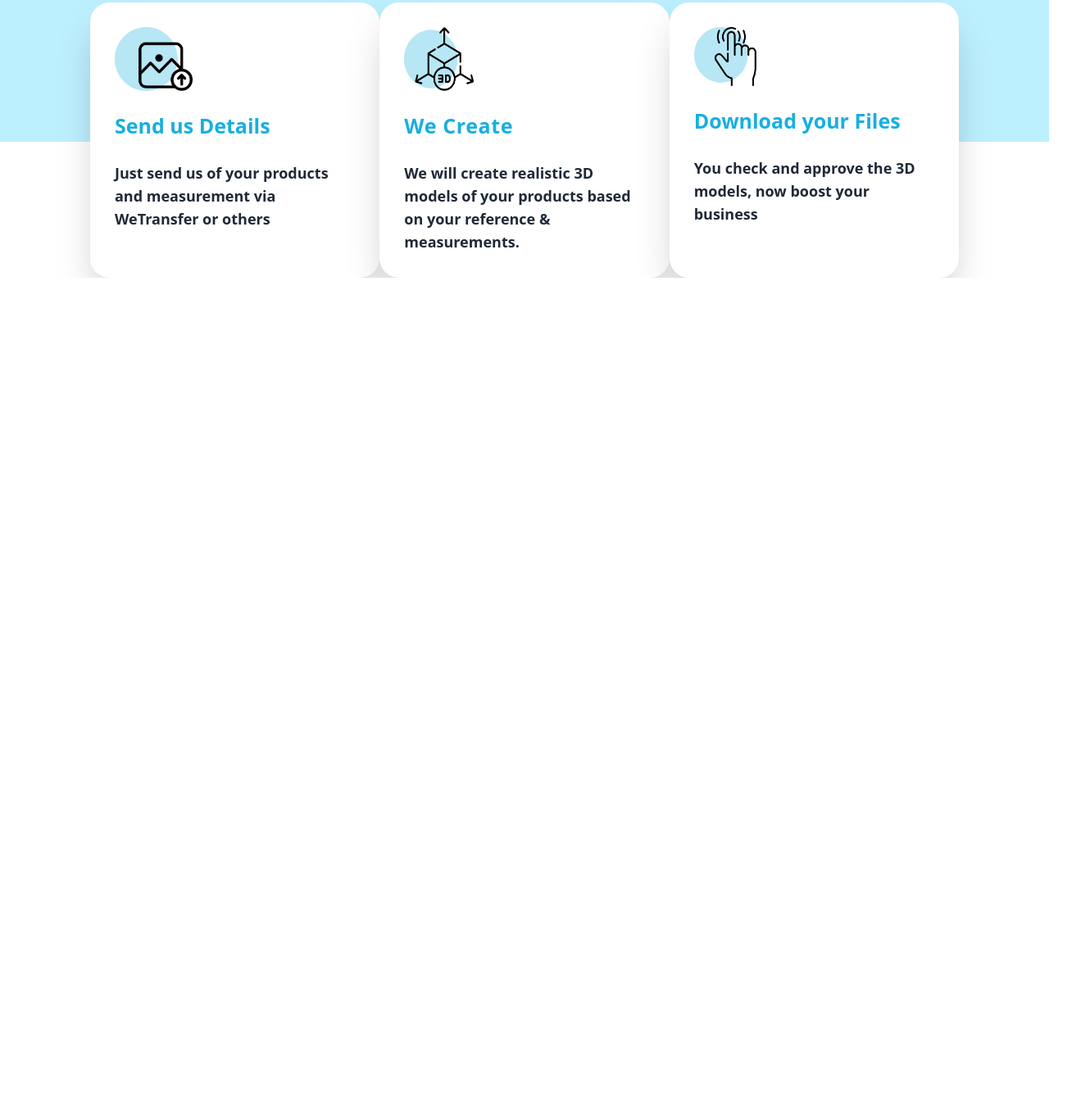
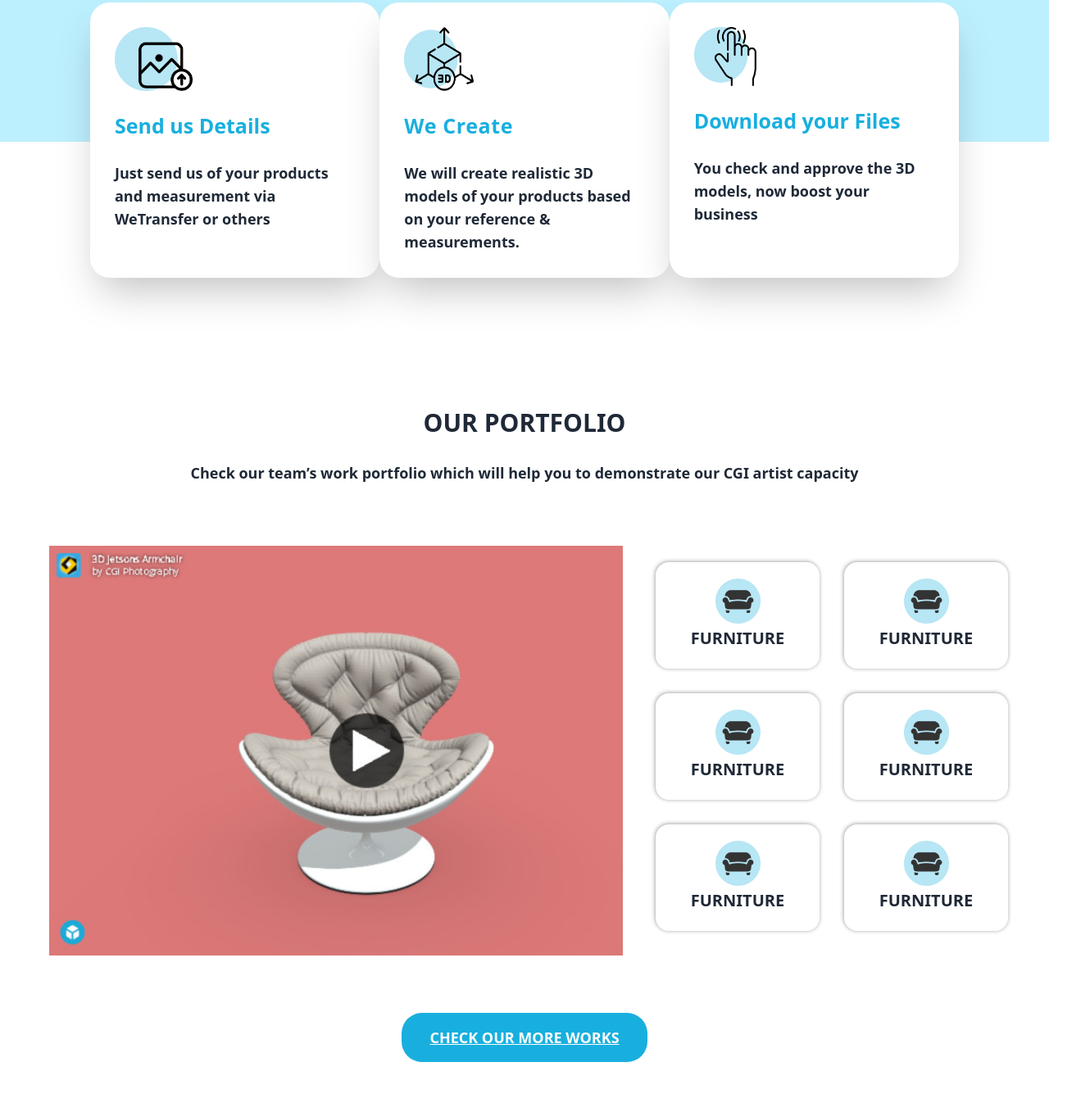
Before and after one commit to sharif742743/assignment, a plain HTML site: page index.htm in a window 1280 px wide. Shown: the part 4322-5668 px from the top of the page at 82% size, 1330 px wide, since content can reach past the window. Before the commit the page ends 4661 px from the top, so only its background shows below. Drawn offline with nearby package versions, Linux system fonts and the light colour scheme.

Commit message:
done body

```diff
--- a/index.htm
+++ b/index.htm
@@ -207,6 +207,72 @@
             </div>
         </div>
 
+        <div class="p-[20px] mt-[300px]">
+            <p class="text-[30px] font-bold text-center">OUR PORTFOLIO</p>
+            <p class="text-lg font-semibold text-center my-[25px]">Check our team’s work portfolio which will help you to demonstrate our CGI artist capacity</p>
+        </div>
+        <div class="mt-[20px] mx-[50px] mb-[60px] flex justify-stretch w-full">
+            <div class="video h-[500px] w-[700px] m-[10px]">
+
+            </div>
+            <div class="m-[10px] w-[500px] p-[20px]">
+                <div class="grid grid-cols-2">
+                    <div>
+                        <div class="maini h-[130px] w-[200px]  rounded-2xl flex flex-col items-center justify-center">
+                            <div class="i1 h-[55px] w-[55px] mb-1">
+
+                            </div>
+                            <p class="text-xl font-bold mb-1">FURNITURE</p>
+                        </div>
+                    </div>
+                    <div>
+                        <div class="maini h-[130px] w-[200px]  rounded-2xl flex flex-col items-center justify-center">
+                            <div class="i1 h-[55px] w-[55px] mb-1">
+
+                            </div>
+                            <p class="text-xl font-bold mb-1">FURNITURE</p>
+                        </div>
+                    </div>
+                    <div class="my-[30px]">
+                        <div class="maini h-[130px] w-[200px]  rounded-2xl flex flex-col items-center justify-center">
+                            <div class="i1 h-[55px] w-[55px] mb-1">
+
+                            </div>
+                            <p class="text-xl font-bold mb-1">FURNITURE</p>
+                        </div>
+                    </div>
+                    <div class="my-[30px]">
+                        <div class="maini h-[130px] w-[200px]  rounded-2xl flex flex-col items-center justify-center">
+                            <div class="i1 h-[55px] w-[55px] mb-1">
+
+                            </div>
+                            <p class="text-xl font-bold mb-1">FURNITURE</p>
+                        </div>
+                    </div>
+                    <div>
+                        <div class="maini h-[130px] w-[200px]  rounded-2xl flex flex-col items-center justify-center">
+                            <div class="i1 h-[55px] w-[55px] mb-1">
+
+                            </div>
+                            <p class="text-xl font-bold mb-1">FURNITURE</p>
+                        </div>
+                    </div>
+                    <div>
+                        <div class="maini h-[130px] w-[200px]  rounded-2xl flex flex-col items-center justify-center">
+                            <div class="i1 h-[55px] w-[55px] mb-1">
+
+                            </div>
+                            <p class="text-xl font-bold mb-1">FURNITURE</p>
+                        </div>
+                    </div>
+                </div>
+            </div>
+        </div>
+
+
+        <div class="flex justify-center">
+            <button class=" PRICELISTbutton  h-[60px] w-[300px] rounded-[25px]  text-white font-bold text-lg px-4 decoration-solid underline mb-[50px]"> CHECK OUR MORE WORKS </button>
+        </div>
 
 
     </section>
--- a/style.css
+++ b/style.css
@@ -52,7 +52,7 @@ head {
     background-repeat: no-repeat;
 }
 .shadow {
-    box-shadow: 2px 0 5px black, -2px 0 5px black, 0 2px  5px black, 0 -2px 5px black;
+    box-shadow: 1px 1px 5px 0px rgba(0,0,0,0.1), -1px -1px 5px 0px rgba(0,0,0,0.3);
 }
 .bggg {
     background-image: url(./Asset/Img/door-image.png);
@@ -61,3 +61,16 @@ head {
 .howitwork {
     background-image: url(./Asset/Img/How-We-Works-1.jpg);
 }
+.video {
+    background-image: url(./Asset/Img/imgonline-com-ua-resize-MynoIKG1nuZ30.jpg);
+
+    background-size: cover;
+}
+.i1 {
+    background-image: url(./Asset/Img/i1.png);
+    background-size: cover;
+
+}
+.maini {
+    box-shadow: 1px 1px 5px 0px rgba(0,0,0,0.1), -1px -1px 5px 0px rgba(0,0,0,0.3);
+}
```
Also changed, not shown: Asset/Img/64c600d0451b47dbb3da5260f499e569.png (added), Asset/Img/f04d44dfee67e916b4f7306710f0dffc.png (added), Asset/Img/i1.png (added), Asset/Img/i2.png (added), Asset/Img/i3.png (added), Asset/Img/i4.png (added), Asset/Img/i5.png (added), Asset/Img/i6.png (added), Asset/Img/imgonline-com-ua-resize-MynoIKG1nuZ30.jpg (added), Asset/Img/video.jpeg (added), Asset/Img/videoo.png (added), Asset/Img/videooo.png (added).
